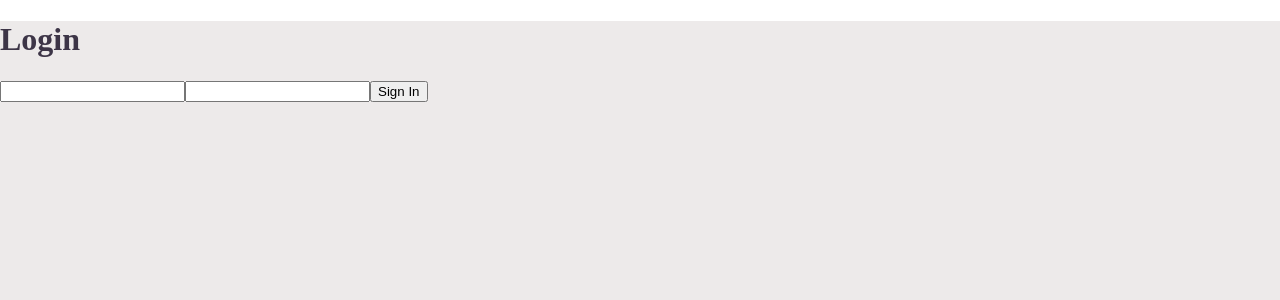
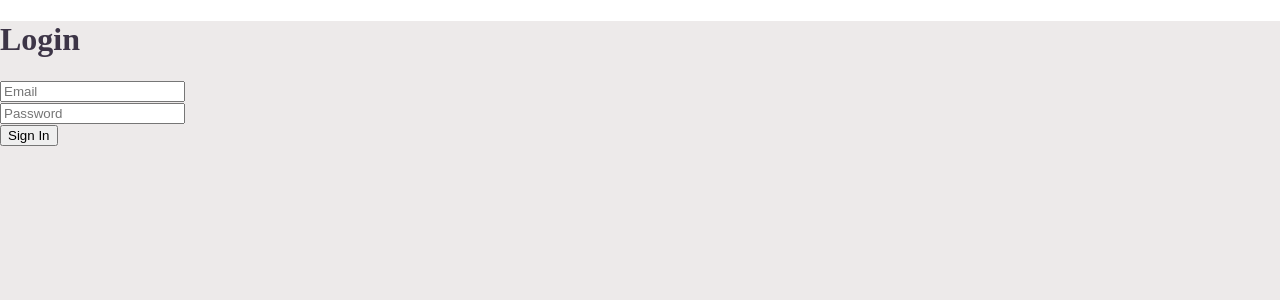
Before and after one commit to randaman23/note-pad, a React (Create React App) app: page /#/login in a window 1280 px wide. Shown: the top 300 px of the page. Built offline with nearby package versions, Linux system fonts and the light colour scheme.

Commit message:
working on some of the look of login and register

```diff
--- a/src/components/Login.js
+++ b/src/components/Login.js
@@ -1,5 +1,5 @@
 import React, { Component } from "react";
-import axios from 'axios'
+import axios from "axios";
 
 class Login extends Component {
   constructor(props) {
@@ -23,15 +23,31 @@ class Login extends Component {
   }
 
   login() {
-    axios.post()
+    const { email, password } = this.state;
+    if (!this.state.email || !this.state.password)
+      return alert(`Please enter credentials.`);
+    axios.post("/auth/login", { email, password }).then(res => {
+      console.log(res.data);
+      this.props.history.push("/notepad");
+    });
   }
 
   render() {
     return (
-      <div>
+      <div className="register_login">
         <h1>Login</h1>
-        <input type="email" onChange={e => this.handleEmail(e)} />
-        <input type="password" onChange={e => this.handlePassword(e)} />
+        <input
+          type="email"
+          placeholder="Email"
+          onChange={e => this.handleEmail(e)}
+        />
+        <br />
+        <input
+          type="password"
+          placeholder="Password"
+          onChange={e => this.handlePassword(e)}
+        />
+        <br/>
         <button onClick={e => this.login(e)}>Sign In</button>
       </div>
     );
--- a/src/components/Register.js
+++ b/src/components/Register.js
@@ -1,5 +1,5 @@
 import React, { Component } from "react";
-import axios from 'axios'
+import axios from "axios";
 
 class Register extends Component {
   constructor(props) {
@@ -22,20 +22,30 @@ class Register extends Component {
     });
   }
 
-  register(){
-    const {email, password} = this.state
-    axios.post('/api/createuser', {email, password}).then(res => {
-      console.log(res.data)
-      this.props.history.push('/notepad')
-    })
+  register() {
+    const { email, password } = this.state;
+    axios.post("/api/createuser", { email, password }).then(res => {
+      console.log(res.data);
+      this.props.history.push("/notepad");
+    });
   }
 
   render() {
     return (
-      <div>
+      <div className="register_login">
         <h1>Register</h1>
-        <input type="email" onChange={e => this.handleEmail(e)} />
-        <input type="password" onChange={e => this.handlePassword(e)} />
+        <input
+          type="email"
+          placeholder="Email"
+          onChange={e => this.handleEmail(e)}
+        />
+        <br />
+        <input
+          type="password"
+          placeholder="Password"
+          onChange={e => this.handlePassword(e)}
+        />
+        <br/>
         <button onClick={e => this.register(e)}>Register</button>
       </div>
     );
```
